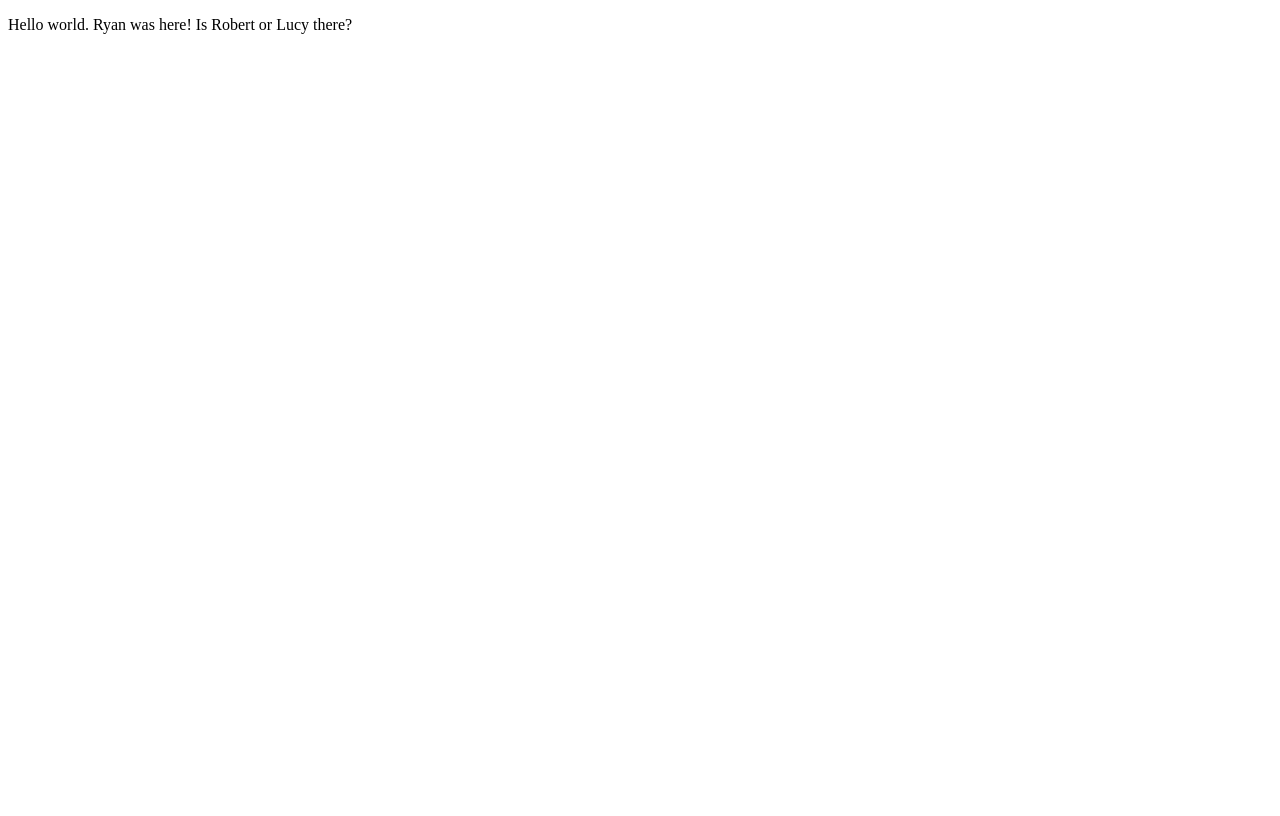
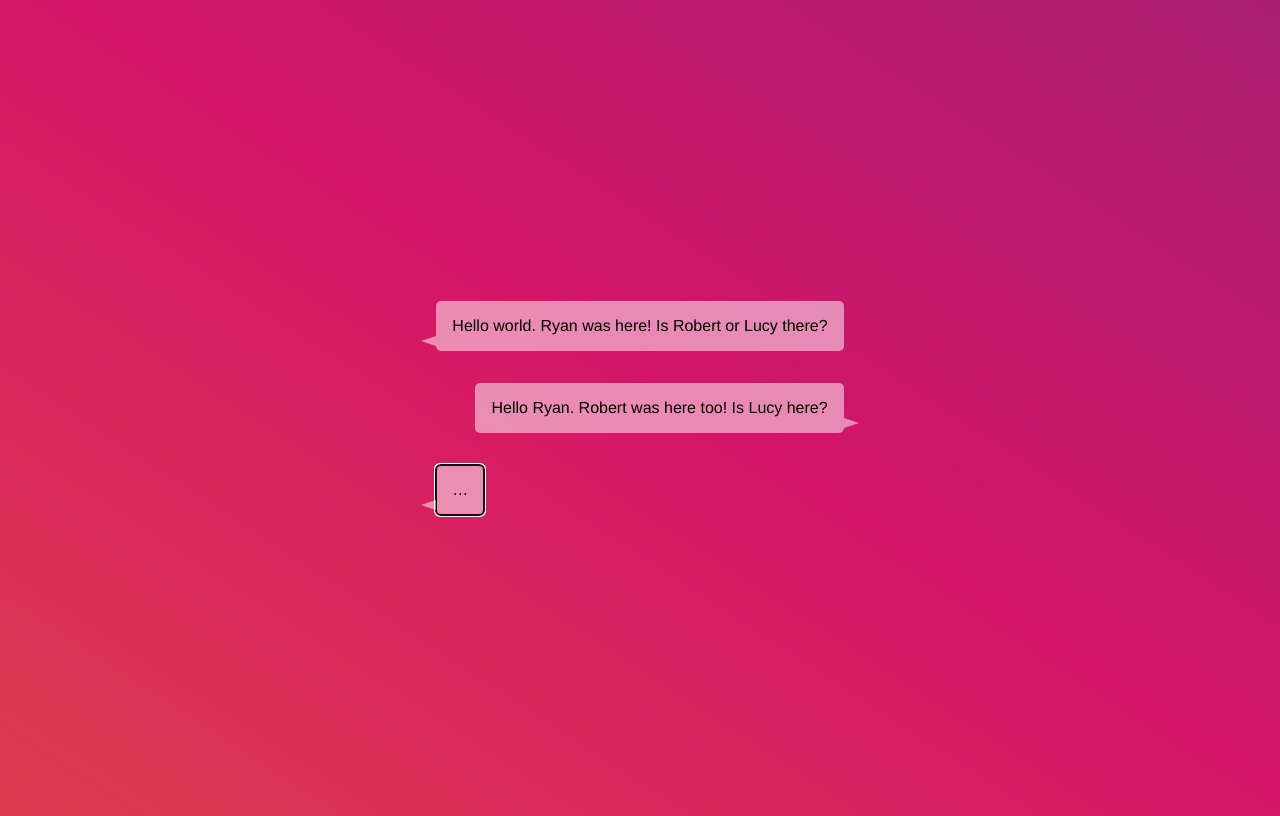
Before and after one commit to stirweb/stirling-tests, a plain HTML site: page index.html in a window 1280 px wide. Drawn offline with Linux system fonts and the light colour scheme.

Commit message:
test collaborative changes

```diff
--- /dev/null
+++ b/groovy.css
@@ -0,0 +1,61 @@
+body {
+	background: linear-gradient(33deg,#f4c400, #ee7624, #d41568, #592c82);
+	background-size: 400% 400%;
+	animation: gradient 15s ease infinite;
+	height: 100vh;
+	display: grid;
+	align-content: center;
+	justify-content: center;
+	font-family: "Avenir Next", Avenir, Helvetica, Arial, sans-serif
+}
+
+main {
+	display: flex;
+	flex-direction: column;
+	padding: 1rem;
+}
+
+main p:nth-child(even) {
+	align-self: flex-end;
+}
+
+main p {
+	background-color: rgba(255,255,255,0.5);
+	width: fit-content;
+	max-width: 33rem;
+	padding: 1rem;
+	border-radius: 5px 5px 5px 5px;
+	position: relative;
+}
+
+main p::before{
+	content: '';
+	position: absolute;
+	bottom: 0;
+	border: 5px solid transparent;
+	border-width: 5px;
+}
+main p:nth-child(odd)::before{
+	left: 0;
+	border-right-color: rgba(255,255,255,0.5);
+	border-right-width: 15px;
+	transform: translate(-100%,-5px);
+}
+main p:nth-child(even)::before{
+	right: 0;
+	border-left-color: rgba(255,255,255,0.5);
+	border-left-width: 15px;
+	transform: translate(100%,-5px);
+}
+
+@keyframes gradient {
+	0% {
+		background-position: 0% 50%;
+	}
+	50% {
+		background-position: 100% 50%;
+	}
+	100% {
+		background-position: 0% 50%;
+	}
+}
--- a/index.html
+++ b/index.html
@@ -2,18 +2,29 @@
 <html lang="en">
 
 <head>
-	<meta charset="utf-8" />
+	<meta charset="utf-8">
 	<meta http-equiv="x-ua-compatible" content="ie=edge">
 	<meta name="viewport" content="width=device-width, initial-scale=1.0">
 
 	<title>University of Stirling</title>
+	<meta name="description" content="University of Stirling">
 
-	<meta name="description" content="University of Stirling" />
+	<link rel="stylesheet" href="./groovy.css">
 </head>
 
-<body>
-	<p>Hello world. Ryan was here! Is Robert or Lucy there?</p>
-
+<body class="border-gradient">
+	<main>
+		<p>Hello world. Ryan was here! Is Robert or Lucy there?</p>
+		<p>Hello Ryan. Robert was here too! Is Lucy here?</p>
+		<p>…</p>
+	</main>
 </body>
 
+<script>
+	(()=>{
+		var el = document.querySelector("p:last-child");
+		el && (el.contentEditable = true) && el.focus();
+	})();
+</script>
+
 </html>
```
Also changed, not shown: 1 other file.
